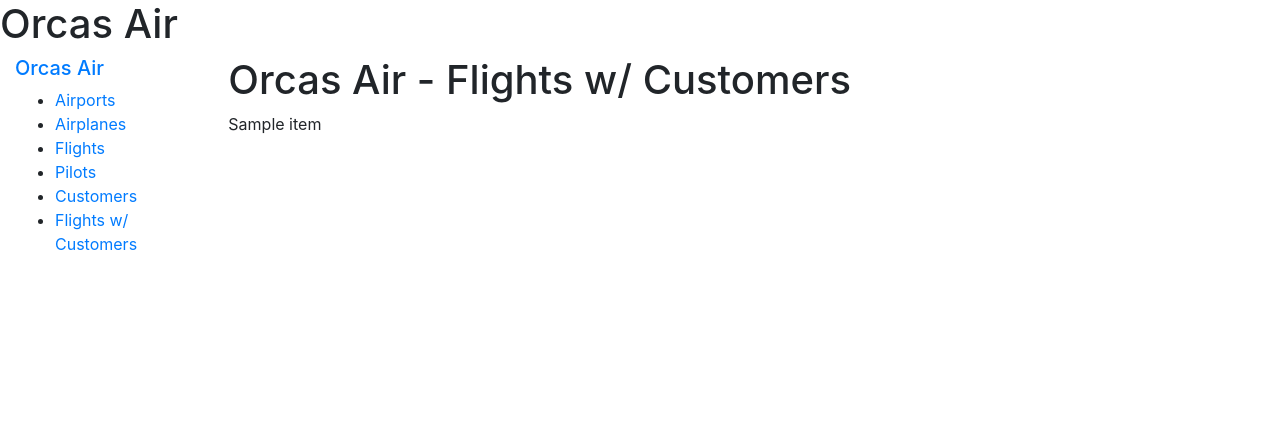
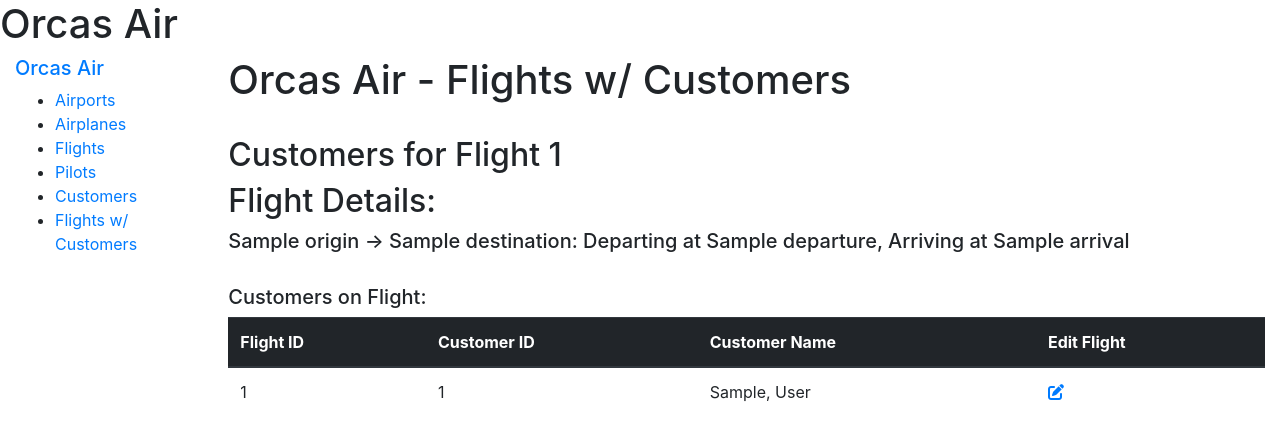
Before and after one commit to jodahoney/cs340_project, a Flask app: template project/templates/ind_flights_has_customers.html in a window 1280 px wide. Shown: the top 441 px of the page. Run offline with Flask 2, Linux system fonts and the light colour scheme; the template is opened without the code that fills it: most values are stand-ins (such as "Sample title", 1, 10 or a date in 2020); some libraries are stand-ins or nearby versions.

Commit message:
added filter for flights_has_customers to search by individual flight

```diff
--- a/project/app.py
+++ b/project/app.py
@@ -10,8 +10,7 @@ app.config['MYSQL_CURSORCLASS'] = "DictCursor"
 
 """
 TODO:
-- flights has customers create, update, delete
-- change customer selection from current method to checkbox
+- Individual flights page
 - make sure that all of the update forms have the pre filled in information
     as the value for text fields (like in flights)
 - add a search / filter
@@ -190,12 +189,8 @@ def flights():
 
     #TODO:
     # - Add search feature to Flights page
-    # - Add checkbox to the flights page to add multiple customers
-    # - Make sure it is possible that a flight can be added without customers
-    #   - but that is the ONLY nullable option
     # - add in the filter functionality to flights w/ customers so you can search for
     #  that specific customer list based on click from flights or search in base page
-    # - add pilot name and copilot name to results table intead of id\
 
     # insert into the flights entity
     if request.method == "POST":
@@ -227,8 +222,6 @@ def flights():
                 )
             results = cursor.fetchall()
             flightid = results[0]['FlightID']
-
-
 
             # If they provided customers to book, add them to the flight
             if Customers:
@@ -521,16 +514,8 @@ def edit_customer(id):
             return redirect("/customers")
 
 
-# OKAY SO FLIGHT HAS CUSTOMERS OPERATION
 """
-- Adding customers to a flight is done during the flight creation step.
-    - A flight can be created without customers (Which is our nullable foregin key relationship)
-- Updating a Flight / Customer relationship happens in the Edit Flights menu.
-    - this means the edit button in the flights_has_customers page should take you to the flight edit page for that FlightID
-    - So the actual adding and removing customers from a flight is supposed to happen in the Flights page
-- The search functions will be added to the Flights_has_Customers table
-    - search by flight ID or customer ID to see what flights they are on or who is on the flight searched
-        - I think that the initial searching by flight ID I already have implemented w/ the button, just need to change that to form
+- add a textual from search to search flights by flightID
 - You can remove a customer from a flight by simply clicking the delete icon from the flights_has_customers table
     - THIS SHOULDN'T DELETE THE WHOLE FLIGHT LIKE IT DOES RN
 """
@@ -542,12 +527,7 @@ def flightsCustomers():
         cursor = db.execute_query(db_connection=db_connection, query=query)
         data = cursor.fetchall()
 
-        query2 = "SELECT Customers_CustomerID, \
-            Customers.FirstName AS fname, Customers.LastName AS lname \
-            FROM Flights_has_Customers \
-            INNER JOIN Customers \
-            ON Flights_has_Customers.Customers_CustomerID = Customers.CustomerID  \
-            ;"
+        query2 = "SELECT * FROM Customers;"
         cursor = db.execute_query(db_connection=db_connection, query=query2)
         customer_data = cursor.fetchall()
 
@@ -555,22 +535,26 @@ def flightsCustomers():
 
     return render_template('flights_has_customers.html')
 
-# TODO: Make table w/ more information
-@app.route('/flights-customers/<int:id>', methods=["POST", "GET"])
-def indFlightsCustomers(id):
+@app.route('/ind-flights-customers/<int:flight_id>', methods=["POST", "GET"])
+def indFlightsCustomers(flight_id):
     if request.method == "GET":
 
-        query = "SELECT * FROM Flights_has_Customers WHERE Flights_FlightID = '%s';" % (id)
+        query = "SELECT * FROM Flights_has_Customers WHERE Flights_FlightID = '%s';" % (flight_id)
         cursor = db.execute_query(db_connection=db_connection, query=query)
         data = cursor.fetchall()
 
+        query2 = "SELECT * FROM Customers;"
+        cursor = db.execute_query(db_connection=db_connection, query=query2)
+        customer_data = cursor.fetchall()
 
-        # get flight information to give flight detail w/ customers
+        query3 = "SELECT * FROM Flights WHERE FlightID = '%s';" % (flight_id)
+        cursor = db.execute_query(db_connection=db_connection, query=query3)
+        flight_data = cursor.fetchone()
 
-        return render_template("ind_flights_has_customers.html", data=data)
-
-    if request.method == "POST":
-        return render_template('ind_flights_has_customers.html')
+        return render_template("ind_flights_has_customers.html",
+            data=data,
+            customer_data=customer_data,
+            flight_data=flight_data)
 
 # Listener
 if __name__ == "__main__":
--- a/project/templates/flights.html
+++ b/project/templates/flights.html
@@ -42,7 +42,7 @@
           {{ pilot_data[item.CoPilot - 1].LastName }}
         </td>
         <td>{{ item.Aircraft }}</td>
-        <td><a href="{{ url_for('indFlightsCustomers', id=item.FlightID) }}">View Customers</a></td>
+        <td><a href="{{ url_for('indFlightsCustomers', flight_id=item.FlightID) }}">View Customers</a></td>
         <td>
             <a href="{{ url_for('edit_flight', id=item.FlightID) }}">
                 <i class="fa-solid fa-pen-to-square"></i>
--- a/project/templates/ind_flights_has_customers.html
+++ b/project/templates/ind_flights_has_customers.html
@@ -5,10 +5,45 @@
 {% endblock %}
 
 {% block content %}
+  <br>
+  <h2>Customers for Flight {{ data[0].Flights_FlightID }}</h2>
 
-  {% for value in data %}
-    {{ value }}
-      <br>
-  {% endfor %}
+
+  <h2>Flight Details:</h2>
+  <h5>{{ flight_data.Origin }} -> {{ flight_data.Destination }}:
+    Departing at {{ flight_data.Departure }}, Arriving at {{ flight_data.Arrival }}</h5>
+  <br>
+  <h5>Customers on Flight:</h5>
+  <table class="table">
+    <thead class="thead-dark">
+      <tr>
+        <th scope="col">Flight ID</th>
+        <th scope="col">Customer ID</th>
+        <th scope="col">Customer Name</th>
+        <th scope="col">Edit Flight</th>
+      </tr>
+    </thead>
+
+    <tbody>
+      {% for item in data %}
+        <tr>
+            <td>{{ item.Flights_FlightID }}</td>
+            <td>{{ item.Customers_CustomerID }}</td>
+            <td>
+              {% for customer in customer_data %}
+                {% if customer.CustomerID == item.Customers_CustomerID %}
+                  {{ customer.FirstName }}, {{ customer.LastName }}
+                {% endif %}
+              {% endfor %}
+            </td>
+            <td>
+              <a href="{{ url_for('edit_flight', id=item.Flights_FlightID) }}">
+                <i class="fa-solid fa-pen-to-square"></i>
+              </a>
+            </td>
+        </tr>
+      {% endfor %}
+    </tbody>
+  </table>
 
 {% endblock %}
```
Also changed, not shown: project/templates/flights_has_customers.html (+10 -12 lines).
